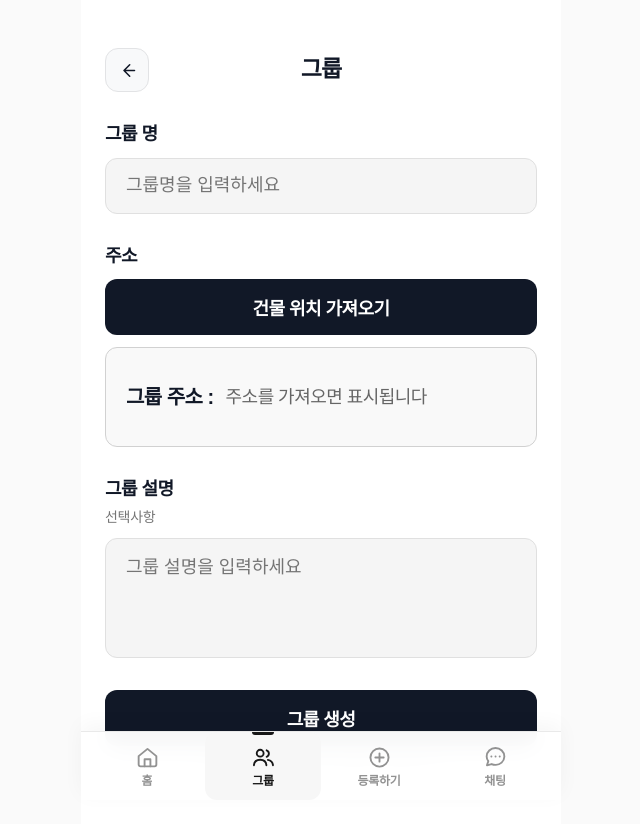
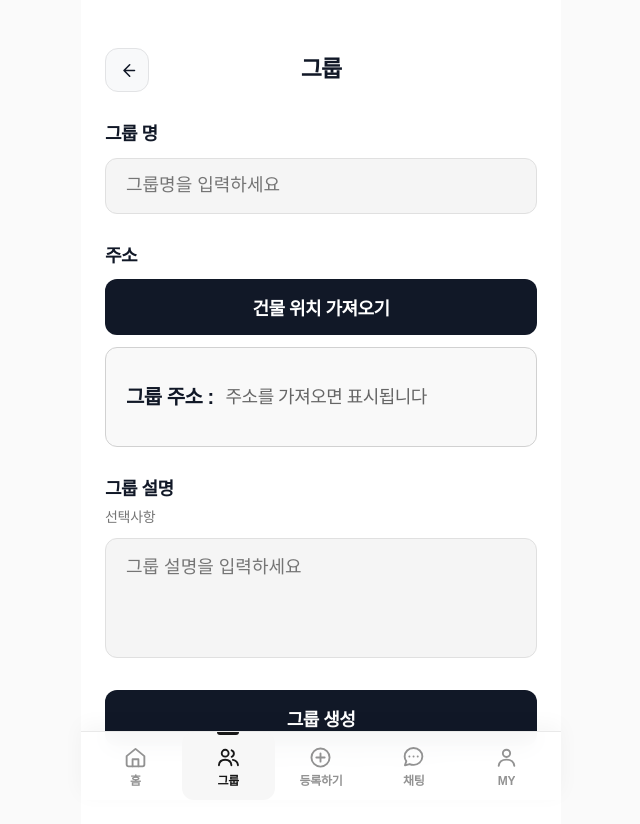
Before and after one commit to 100-hours-a-week/KTB4-1st-FE, a Next.js app in the folder ktb_agile_frontend/: page /pages/groups/create in a window 1280 px wide. Shown: the top 824 px of the page, without its empty margins (319-959 px from the left). Built offline with nearby package versions, Linux system fonts and the light colour scheme; no server answers.

Commit message:
feat(Navbar): 네비게이션 바에 마이페이지 추가

```diff
--- a/ktb_agile_frontend/src/components/common/navbar/Navbar.tsx
+++ b/ktb_agile_frontend/src/components/common/navbar/Navbar.tsx
@@ -6,7 +6,7 @@ import { useState, type ReactNode } from 'react'
 import RegisterIcon from '@/components/common/icons/RegisterIcon'
 import styles from './Navbar.module.css'
 
-type NavItemId = 'home' | 'group' | 'register' | 'chat'
+type NavItemId = 'home' | 'group' | 'register' | 'chat' | 'my'
 
 type NavItem = {
   id: NavItemId
@@ -65,6 +65,19 @@ const navItems: NavItem[] = [
       </svg>
     ),
   },
+  {
+    id: 'my',
+    label: 'MY',
+    href: '/pages/my',
+    isCurrentPath: (pathname) =>
+      pathname === '/pages/my' || pathname.startsWith('/pages/my/'),
+    icon: (
+      <svg viewBox="0 0 24 24">
+        <circle cx="12" cy="8" r="3.5" />
+        <path d="M4.5 20c.5-4 3.3-6 7.5-6s7 2 7.5 6" />
+      </svg>
+    ),
+  },
 ]
 
 const getNavItemFromPathname = (pathname: string) =>
```
